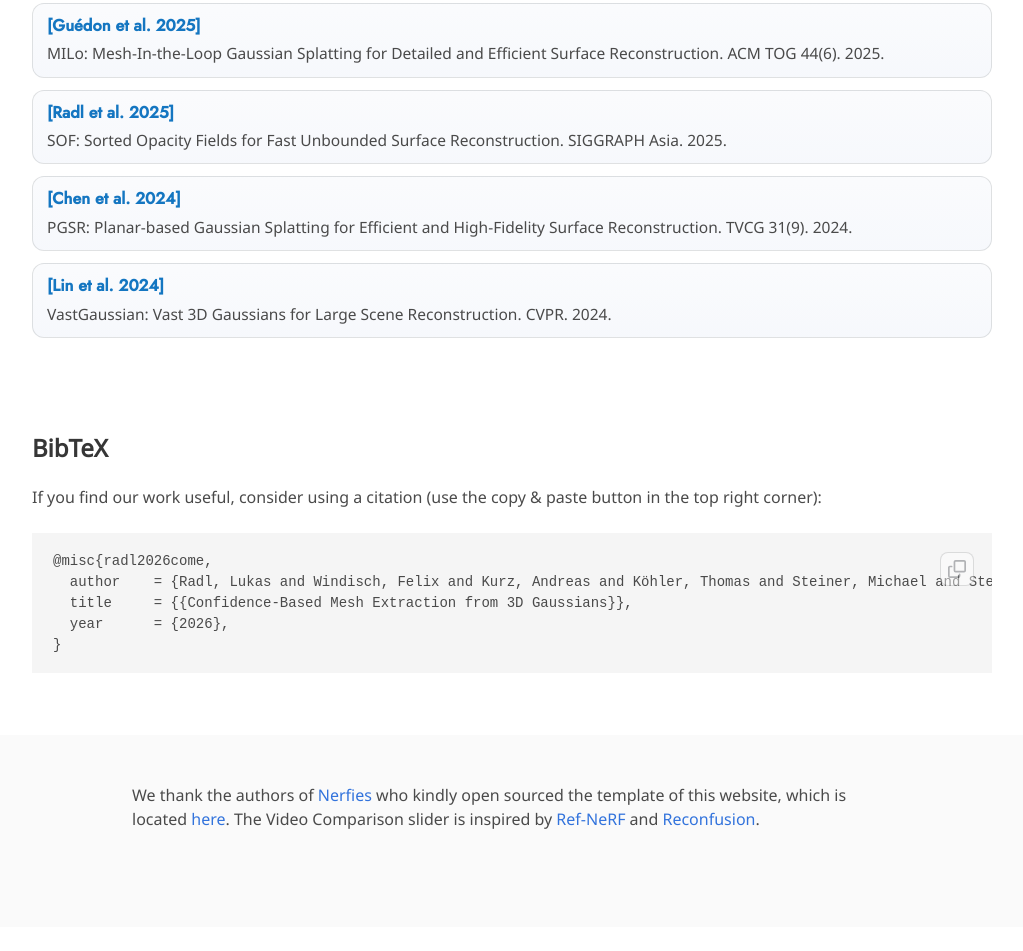
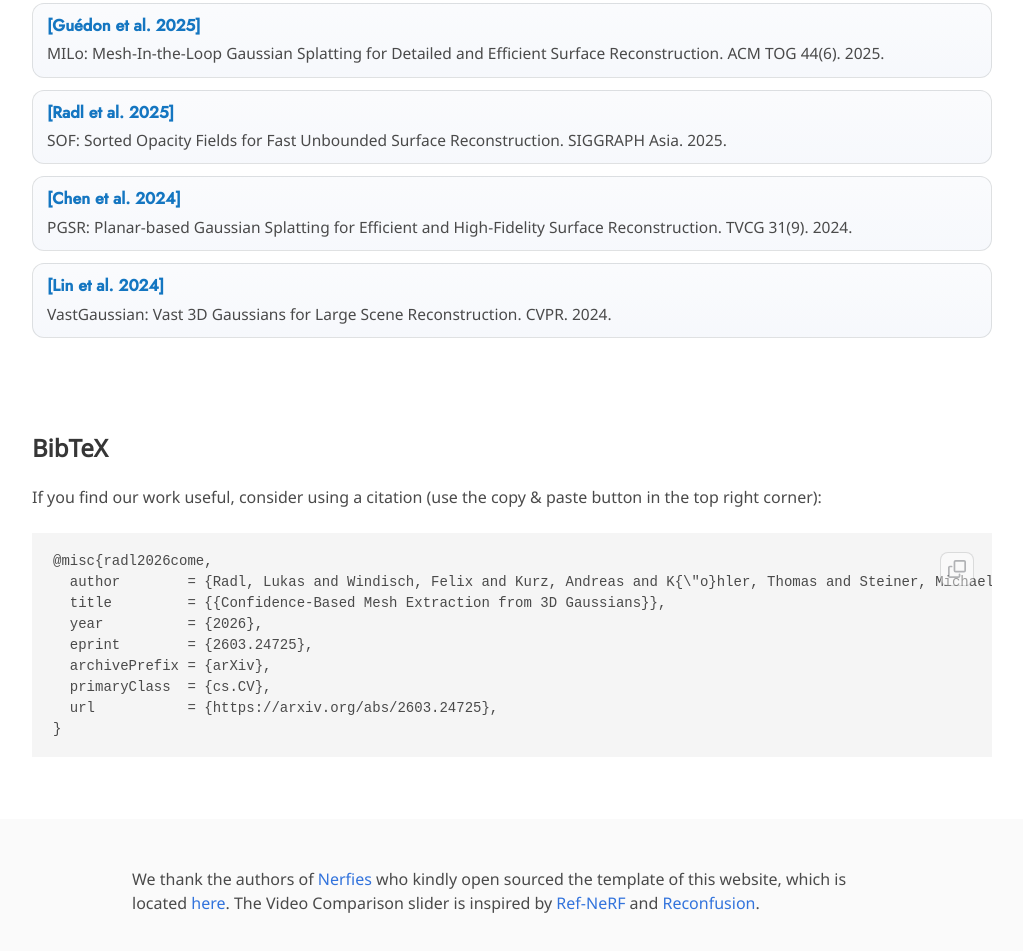
Before and after one commit to r4dl/CoMe, a plain HTML site: page index.html in a window 1280 px wide. Shown: the part 6283-7234 px from the top of the page, without its empty margins (128-1151 px from the left). Before the commit the page ends 7210 px from the top, so only its background shows below. Drawn offline with nearby package versions, Linux system fonts and the light colour scheme; a script that the page names is missing; some icons are missing; a web font is replaced by a local one.

Commit message:
added arxiv identifier

```diff
--- a/index.html
+++ b/index.html
@@ -79,7 +79,7 @@
                 <div class="column has-text-centered">
                     <div class="publication-links">
                         <span class="link-block">
-                            <a href=""
+                            <a href="https://arxiv.org/pdf/2603.24725"
                                 class="external-link button is-normal is-rounded">
                                 <span class="icon">
                                     <svg class="svg-inline--fa fa-file-pdf fa-w-12" aria-hidden="true"
@@ -529,9 +529,13 @@
                 </p>
             </div>
             <pre><code id="citation_text">@misc{radl2026come,
-  author    = {Radl, Lukas and Windisch, Felix and Kurz, Andreas and Köhler, Thomas and Steiner, Michael and Steinberger, Markus},
-  title     = {{Confidence-Based Mesh Extraction from 3D Gaussians}},
-  year      = {2026},
+  author        = {Radl, Lukas and Windisch, Felix and Kurz, Andreas and K{\"o}hler, Thomas and Steiner, Michael and Steinberger, Markus},
+  title         = {{Confidence-Based Mesh Extraction from 3D Gaussians}},
+  year          = {2026},
+  eprint        = {2603.24725},
+  archivePrefix = {arXiv},
+  primaryClass  = {cs.CV},
+  url           = {https://arxiv.org/abs/2603.24725},
 }</code></pre>
             <clipboard-copy aria-label="Copy"
                 class="clipcopy ClipboardButton btn btn-invisible js-clipboard-copy m-2 p-0 tooltipped-no-delay d-flex flex-justify-center flex-items-center"
```
